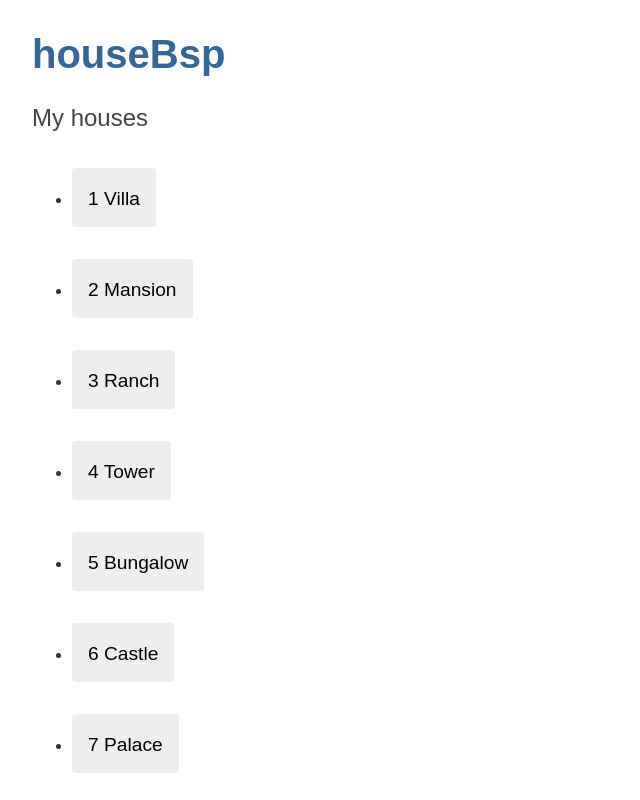
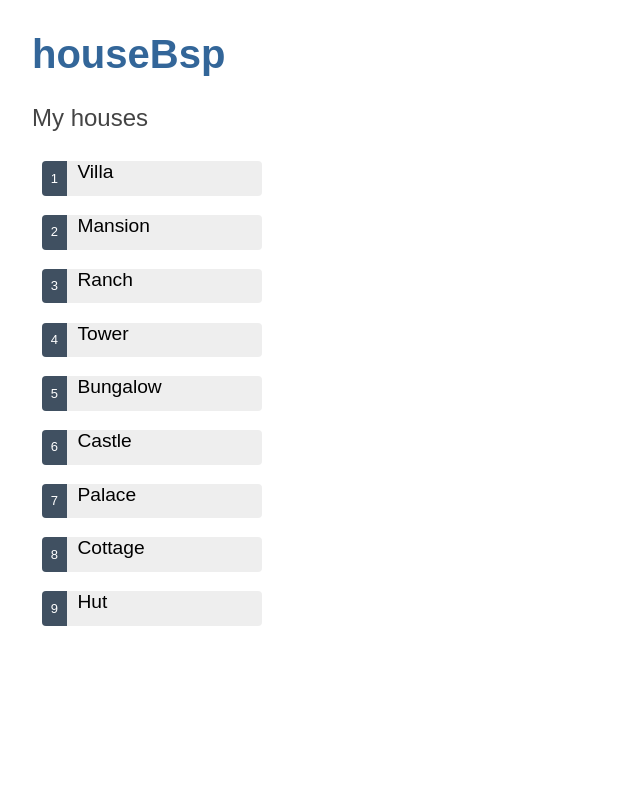
Before and after one commit to cs3il/houseBsp, an Angular app: page /houses in a window 1280 px wide. Shown: the top 800 px of the page, without its empty margins (0-640 px from the left). Built offline with nearby package versions, Linux system fonts and the light colour scheme.

Commit message:
add css for houses component

```diff
--- a/src/app/houses/houses.component.css
+++ b/src/app/houses/houses.component.css
@@ -0,0 +1,65 @@
+.houses {
+    margin: 0 0 2em 0;
+    list-style-type: none;
+    padding: 0;
+    width: 15em;
+  }
+
+  .houses li {
+    display: flex;
+  }
+
+  .houses button {
+    flex: 1;
+    cursor: pointer;
+    position: relative;
+    left: 0;
+    background-color: #EEE;
+    margin: .5em;
+    padding: 0;
+    border-radius: 4px;
+    display: flex;
+    align-items: stretch;
+    height: 1.8em;
+  }
+
+  .houses button:hover {
+    color: #2c3a41;
+    background-color: #e6e6e6;
+    left: .1em;
+  }
+
+  .houses button:active {
+    background-color: #525252;
+    color: #fafafa;
+  }
+
+  .houses button.selected {
+    background-color: black;
+    color: white;
+  }
+
+  .houses button.selected:hover {
+    background-color: #505050;
+    color: white;
+  }
+
+  .houses button.selected:active {
+    background-color: black;
+    color: white;
+  }
+
+  .houses .badge {
+    display: inline-block;
+    font-size: small;
+    color: white;
+    padding: 0.8em 0.7em 0 0.7em;
+    background-color: #405061;
+    line-height: 1em;
+    margin-right: .8em;
+    border-radius: 4px 0 0 4px;
+  }
+
+  .houses .name {
+    align-self: center;
+  }
```
